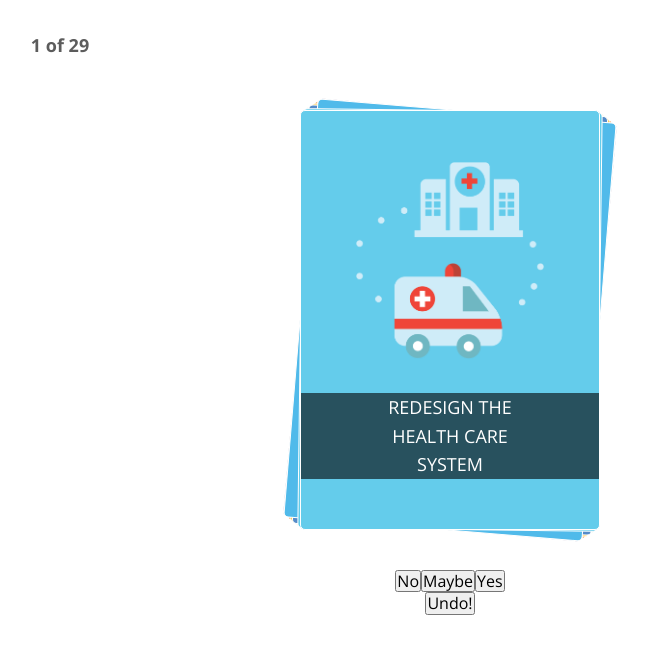
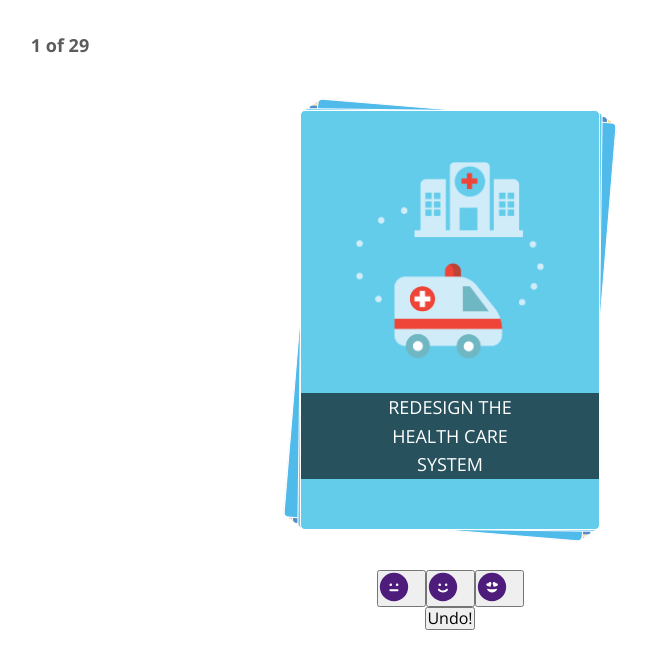
Before and after one commit to mysparkpath/Sparkpathrhok, a React (Create React App) app: page /cards in a window 1280 px wide. Shown: the top 668 px of the page, without its empty margins (190-838 px from the left). Built offline with nearby package versions, Linux system fonts and the light colour scheme.

Commit message:
fixed broken undo functionality

```diff
--- a/src/CardApp/CardDeck.js
+++ b/src/CardApp/CardDeck.js
@@ -1,10 +1,30 @@
 import React, { useContext } from 'react'
-import styled from 'styled-components/macro'
+import styled, { css } from 'styled-components/macro'
 import { DeckContext } from './CardApp'
 import Card from '../components/card'
 import CardButton from './CardButton'
 import UndoButton from './UndoButton'
 import initialDeck from '../static/spark_paths'
+
+import { ReactComponent as Int } from '../static/icons/interested.svg'
+import { ReactComponent as NotInt } from '../static/icons/not-interested.svg'
+import { ReactComponent as VeryInt } from '../static/icons/very-interested.svg'
+
+const iconStyles = css`
+  height: 3rem;
+  margin-right: 1.5rem;
+`
+const IntIcon = styled(Int)`
+  ${iconStyles}
+`
+
+const NotIntIcon = styled(NotInt)`
+  ${iconStyles}
+`
+
+const VeryIntIcon = styled(VeryInt)`
+  ${iconStyles}
+`
 
 const CardDeckWrapper = styled.div`
   display: flex;
@@ -44,24 +64,22 @@ const CardDeck = () => {
   const totalCount = initialDeck.paths.length
   const currentIndex = totalCount - deck.length + 1
 
-  const current = deck && deck.length > 0 ? deck[0] : null
+  const current = deck && deck.length > 0 ? deck[deck.length - 1] : null
 
   const handleCardButtonClick = (e, { callback }) => {
     e.preventDefault()
+    console.log(deck)
     callback(current)
   }
-  console.log(current)
   return (
     <CardDeckWrapper>
       <CardProgress>{`${currentIndex} of ${totalCount}`}</CardProgress>
       {/* <h3>My Card Deck</h3> */}
 
       <CardStackWrapper>
-        {deck
-          .sort(() => -1)
-          .map((card, index) => (
-            <Card rotate={index !== deck.length - 1} {...card} />
-          ))}
+        {deck.map((card, index) => (
+          <Card rotate={index !== deck.length - 1} {...card} />
+        ))}
       </CardStackWrapper>
 
       <div>
@@ -74,7 +92,7 @@ const CardDeck = () => {
           id="no-card"
           title="No"
         >
-          No
+          <NotIntIcon />
         </CardButton>
         <CardButton
           onClick={e =>
@@ -85,7 +103,7 @@ const CardDeck = () => {
           id="maybe-card"
           title="Maybe"
         >
-          Maybe
+          <IntIcon />
         </CardButton>
         <CardButton
           onClick={e =>
@@ -96,7 +114,7 @@ const CardDeck = () => {
           id="yes-card"
           title="Yes"
         >
-          Yes
+          <VeryIntIcon />
         </CardButton>
       </div>
       <div>
--- a/src/CardApp/state.js
+++ b/src/CardApp/state.js
@@ -1,7 +1,7 @@
 import initialDeck from '../static/spark_paths'
 
 export const initialDeckState = {
-  initial: initialDeck.paths,
+  initial: initialDeck.paths.sort(() => -1),
   no: [],
   maybe: [],
   yes: [],
```
